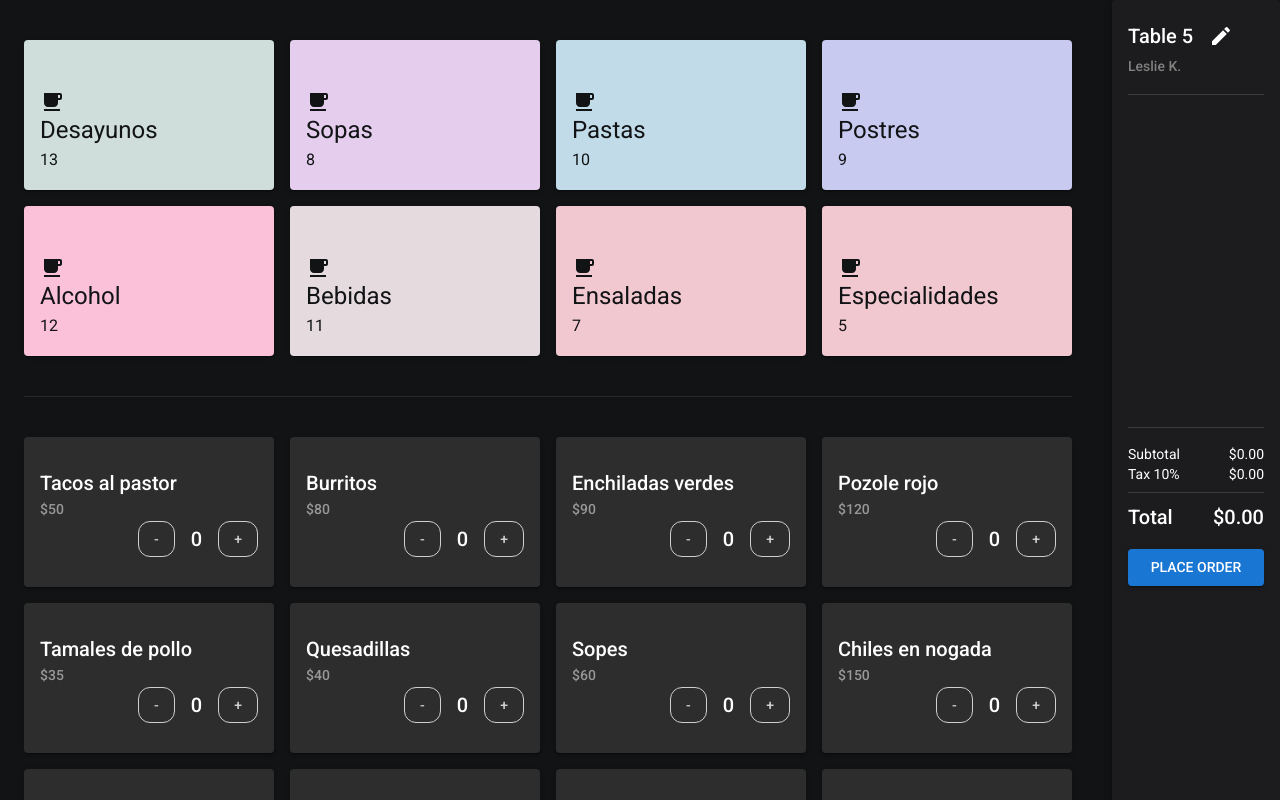
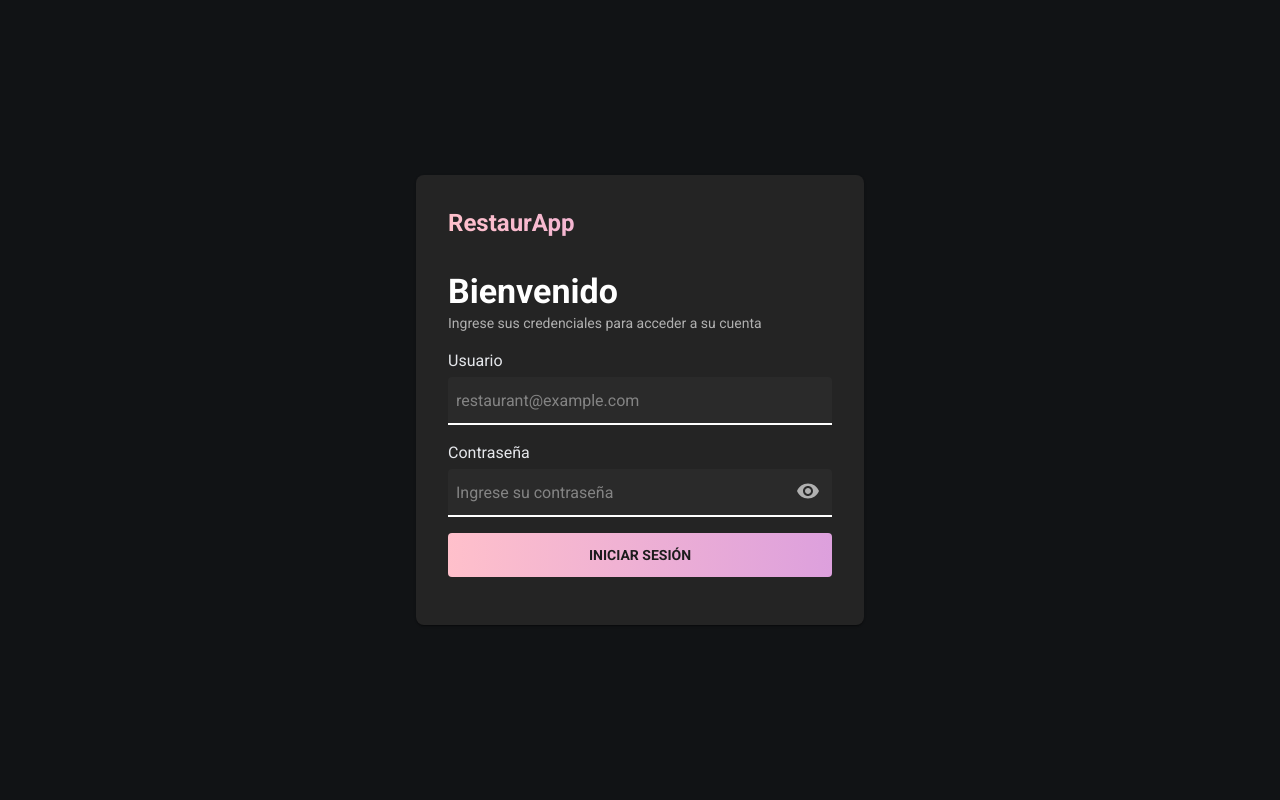
Before and after one commit to m1randa26/Orderly, a React (Vite) app: page / in a window 1280 px wide. Shown: the top 800 px of the page. Built offline with nearby package versions, Linux system fonts and the light colour scheme.

Commit message:
Main-Router

```diff
--- /dev/null
+++ b/src/Router.jsx
@@ -0,0 +1,23 @@
+// src/Router.jsx
+import { BrowserRouter as Router, Route, Routes } from 'react-router-dom';
+import Login from './pages/Login.jsx';
+import MeseroScreen from './App.jsx';
+import AdminScreen from './pages/Admin.jsx';  // Página para ADMIN
+
+import App from './App.jsx';
+
+const AppRouter = () => {
+  return (
+    <Router>
+      <Routes>
+        <Route path="/" element={<Login />} />
+        <Route path="/mesero" element={<MeseroScreen />} />
+        <Route path="/admin" element={<AdminScreen />} />  {/* Ruta para ADMIN */}
+
+        <Route path="/app" element={<App />} />
+      </Routes>
+    </Router>
+  );
+};
+
+export default AppRouter;
--- a/src/main.jsx
+++ b/src/main.jsx
@@ -1,7 +1,8 @@
+// src/main.jsx
 import { StrictMode } from 'react';
 import { createRoot } from 'react-dom/client';
 import './index.css';
-import App from './App.jsx';
+import AppRouter from './Router.jsx';  // Importamos el Router
 import '@fontsource/roboto/300.css';
 import '@fontsource/roboto/400.css';
 import '@fontsource/roboto/500.css';
@@ -14,7 +15,7 @@ createRoot(document.getElementById('root')).render(
   <StrictMode>
     <ThemeProvider theme={theme}>
       <CssBaseline />
-      <App />
+      <AppRouter /> {/* Usamos el Router en lugar de Login directamente */}
     </ThemeProvider>
-  </StrictMode>,
-)
+  </StrictMode>
+);
```
